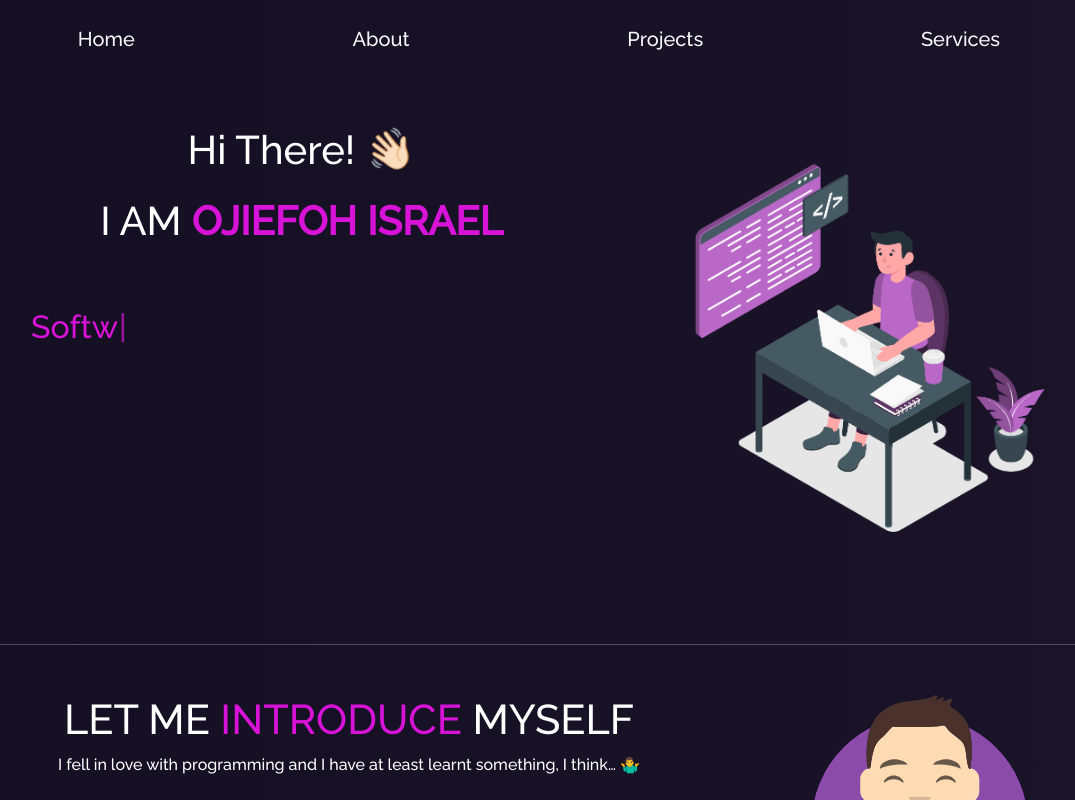
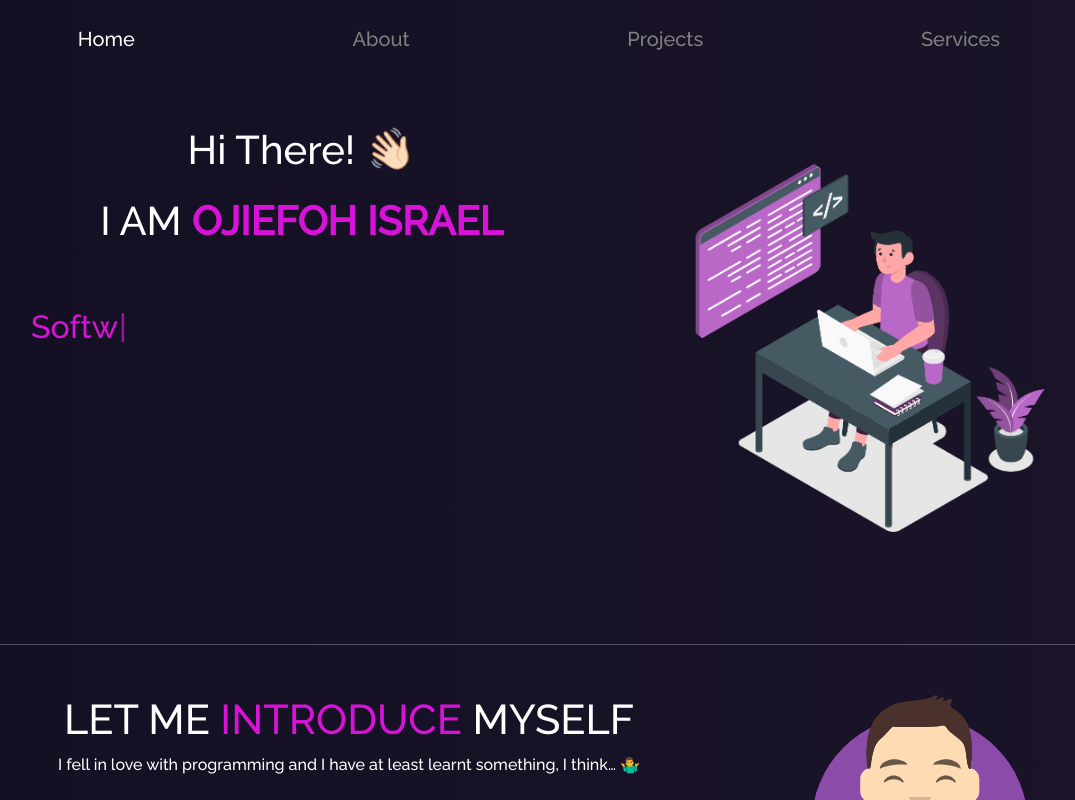
Before and after one commit to IsraelOjiefoh/portfolio, a React (Vite) app: page / in a window 1280 px wide. Shown: the top 800 px of the page, without its empty margins (101-1176 px from the left). Built offline with nearby package versions, Linux system fonts and the light colour scheme.

Commit message:
modified

```diff
--- a/src/components/About/layout/Navbar/navbar.css
+++ b/src/components/About/layout/Navbar/navbar.css
@@ -1,14 +1,14 @@
-.navigation-text {
-    cursor: pointer color white
-}
-
 .not-clicked {
     color: gray;
     cursor: pointer;
+    text-decoration: none;
 }
 
 .nav-link-active {
     position: relative;
+    cursor: pointer color white;
+    text-decoration: none;
+    color: white;
 }
 
 .nav-link-active::before {
--- a/src/components/About/layout/Navbar/navbar.jsx
+++ b/src/components/About/layout/Navbar/navbar.jsx
@@ -1,10 +1,10 @@
 import { useState } from "react";
 import { Row, Container, NavLink } from "react-bootstrap";
 import { Link } from "react-router-dom";
-import "./navbar.css"; // Replace with your CSS file
+import "./navbar.css";
 
 function YourNavbar() {
-  const [isClicked, setIsClicked] = useState("");
+  const [isClicked, setIsClicked] = useState("Home");
 
   return (
     <div>
@@ -12,9 +12,9 @@ function YourNavbar() {
         <Row className="navigation-row">
           <NavLink className="text-decoration-none fs-5 d-flex justify-content-around">
             <Link
-              className={`text-decoration-none text-light ${
-                isClicked === "Home" ? "nav-link-active" : ""
-              }`}
+              className={
+                isClicked === "Home" ? "nav-link-active" : "not-clicked"
+              }
               to="/"
               onClick={() => {
                 setIsClicked("Home");
@@ -24,9 +24,9 @@ function YourNavbar() {
             </Link>
             <Link
               to="/about"
-              className={`text-decoration-none text-light ${
-                isClicked === "About" ? "nav-link-active" : ""
-              }`}
+              className={
+                isClicked === "About" ? "nav-link-active" : "not-clicked"
+              }
               onClick={() => {
                 setIsClicked("About");
               }}
@@ -35,9 +35,9 @@ function YourNavbar() {
             </Link>
             <Link
               to="/projects"
-              className={`text-decoration-none text-light ${
-                isClicked === "Projects" ? "nav-link-active" : ""
-              }`}
+              className={
+                isClicked === "Projects" ? "nav-link-active" : "not-clicked"
+              }
               onClick={() => {
                 setIsClicked("Projects");
               }}
@@ -46,9 +46,9 @@ function YourNavbar() {
             </Link>
             <Link
               to="/services"
-              className={`text-decoration-none text-light ${
-                isClicked === "Services" ? "nav-link-active" : ""
-              }`}
+              className={
+                isClicked === "Services" ? "nav-link-active" : "not-clicked"
+              }
               onClick={() => {
                 setIsClicked("Services");
               }}
```
